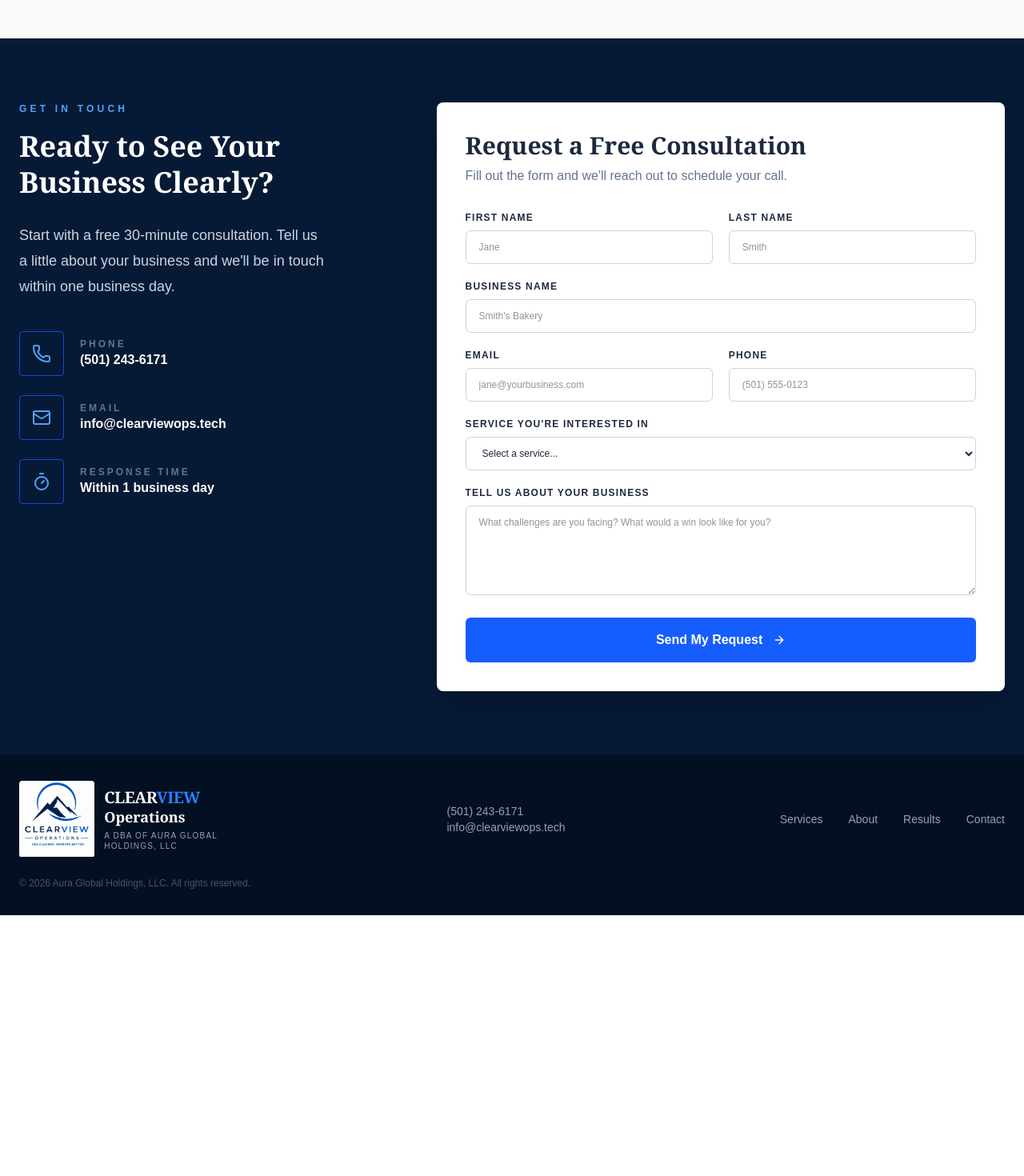
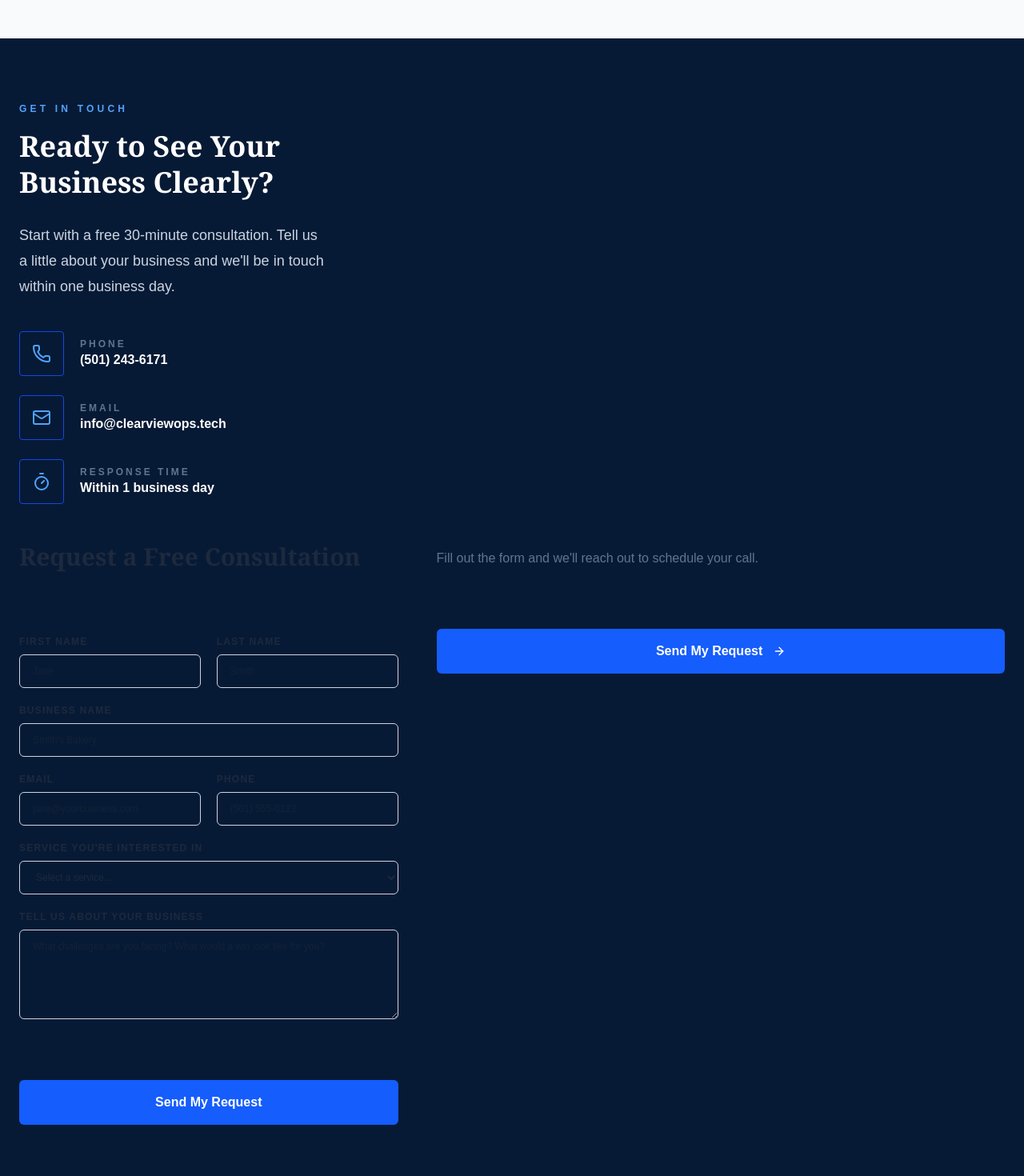
Before and after one commit to Mickey-Bancie/clearview-operations, a Next.js app: page / in a window 1280 px wide. Shown: the part 4740-6210 px from the top of the page at 80% size. Before the commit the page ends 5884 px from the top, so only its background shows below. Built offline with nearby package versions, Linux system fonts and the light colour scheme.

Commit message:
Connected Formspree contact form

```diff
--- a/app/page.tsx
+++ b/app/page.tsx
@@ -472,7 +472,9 @@ export default function ClearviewOperationsHomepage() {
             </div>
           </div>
 
-          <form className="rounded-lg bg-white p-9 text-slate-900 shadow-2xl">
+          <form action="https://formspree.io/f/xqejrqol"
+  method="POST"
+  className="grid gap-6 md:grid-cols-2"></form>
             <h3 className="font-serif text-3xl font-black text-slate-800">Request a Free Consultation</h3>
             <p className="mt-2 text-slate-500">Fill out the form and we'll reach out to schedule your call.</p>
             <div className="mt-8 grid gap-5 md:grid-cols-2">
@@ -494,7 +496,16 @@ export default function ClearviewOperationsHomepage() {
             <button type="button" className="mt-6 w-full rounded-md bg-blue-600 px-6 py-4 font-black text-white transition hover:bg-blue-500">
               Send My Request <ArrowRight className="ml-2 inline h-4 w-4" />
             </button>
-          </form>
+          <form>
+
+   <button
+    type="submit"
+    className="mt-6 w-full rounded-md bg-blue-600 px-6 py-4 font-black text-white"
+  >
+    Send My Request
+  </button>
+
+</form>
         </div>
       </section>
 
```
